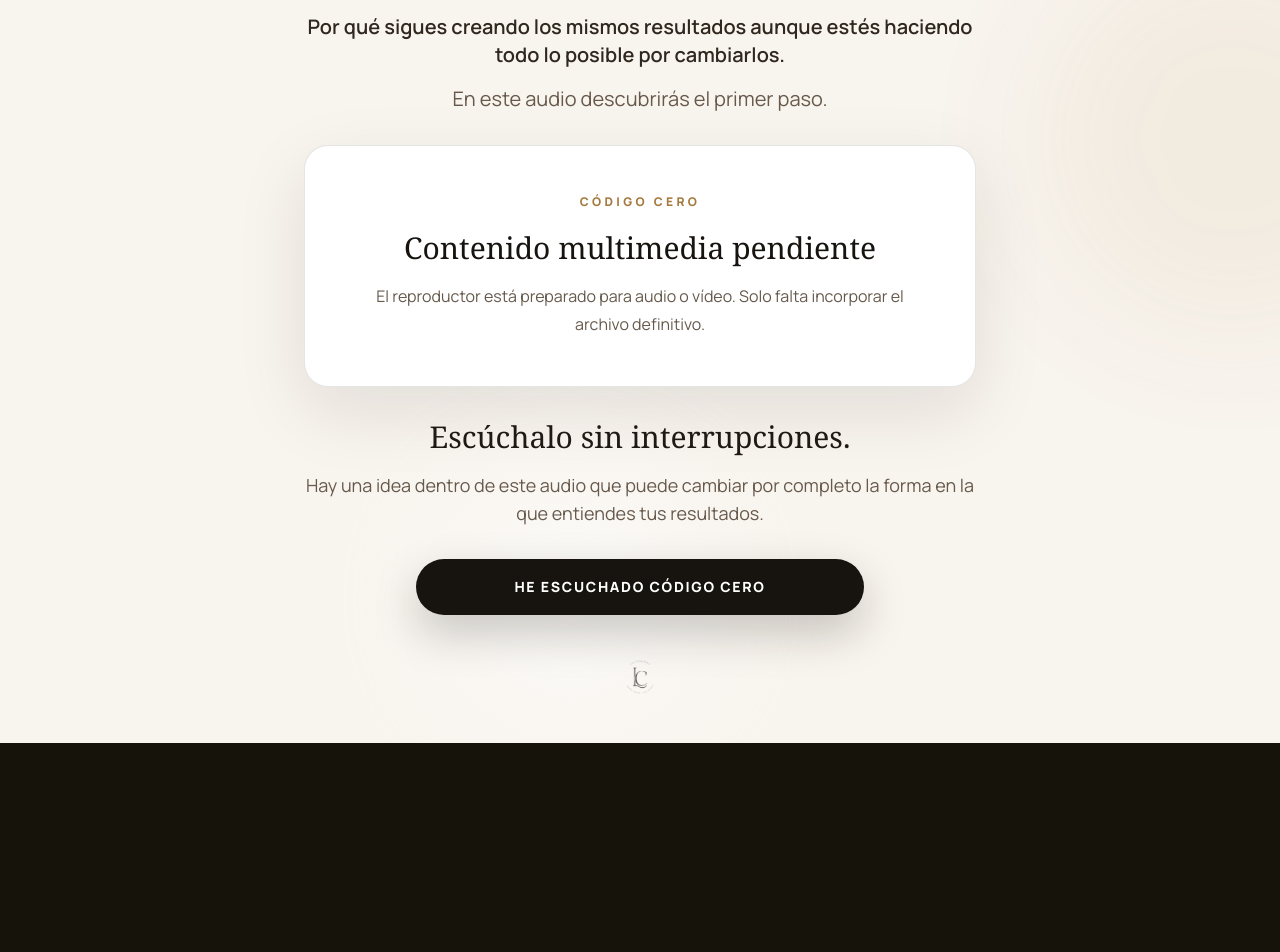
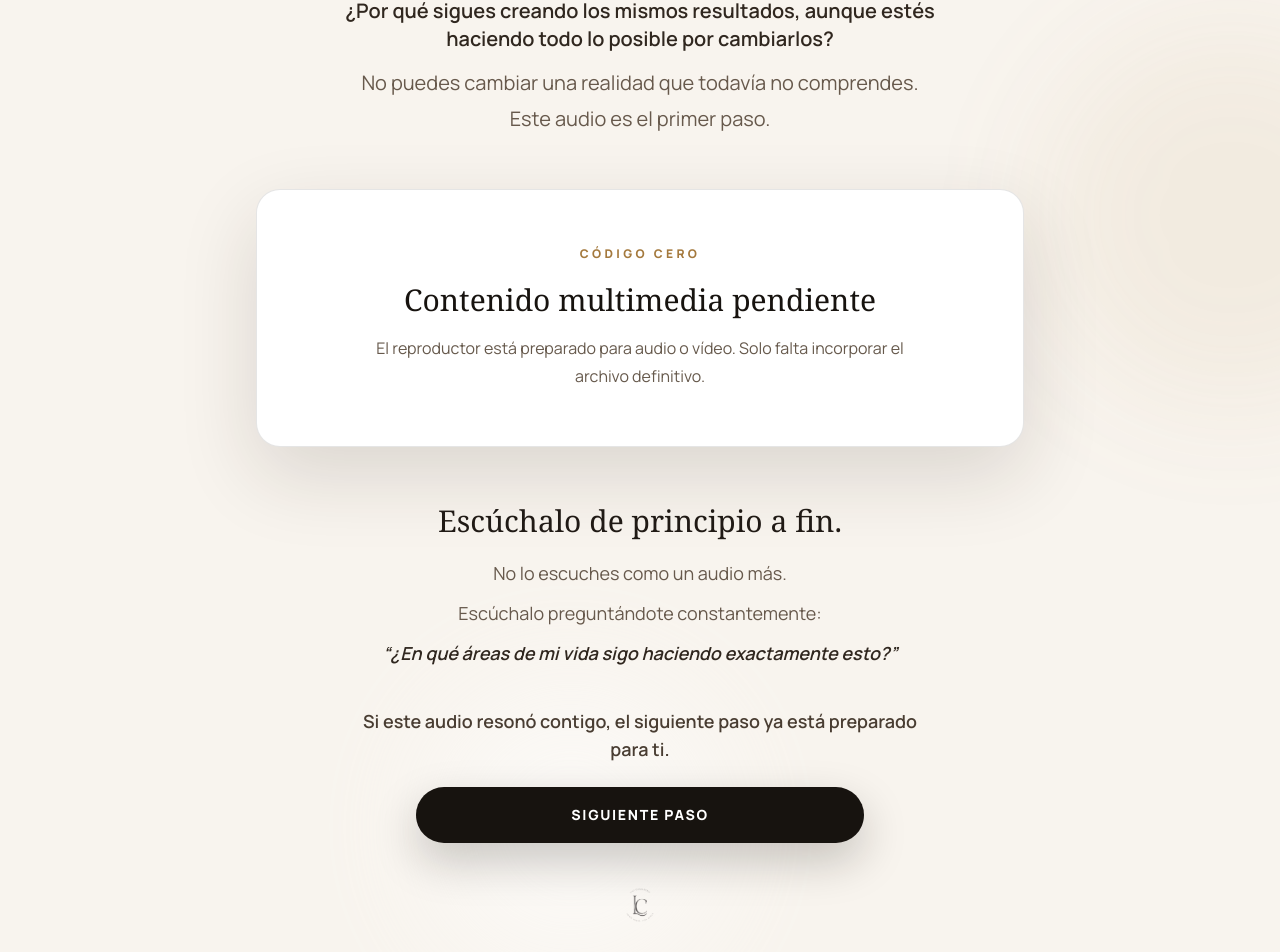
Before and after one commit to albypersonaltrainer-arch/reto-lily-premium, a Next.js app: page /codigo-cero in a window 1280 px wide. Shown: the part 451-1403 px from the top of the page. Before the commit the page ends 1194 px from the top, so only its background shows below. Built offline with nearby package versions, Linux system fonts and the light colour scheme; no server answers.

Commit message:
Improve Código Cero copy and conversion tracking

```diff
--- a/app/codigo-cero/page.tsx
+++ b/app/codigo-cero/page.tsx
@@ -4,7 +4,7 @@ import { codigoCeroMedia } from "@/config/codigoCero";
 
 const pageTitle = "Código Cero | Lily Camarena";
 const pageDescription =
-  "Descubre el primer paso para entender por qué sigues repitiendo los mismos resultados y qué está frenando tu siguiente nivel.";
+  "Descubre el primer paso para entender por qué sigues creando los mismos resultados y qué necesitas comprender para comenzar a cambiarlos.";
 const canonicalUrl = "https://www.lilycamarena.com/codigo-cero";
 
 export const metadata: Metadata = {
@@ -35,6 +35,7 @@ export default function CodigoCeroPage() {
       mediaPoster={codigoCeroMedia.poster}
       mediaTitle={codigoCeroMedia.title}
       completionThreshold={codigoCeroMedia.completionThreshold}
+      nextStepUrl={codigoCeroMedia.nextStepUrl}
     />
   );
 }
--- a/components/codigo-cero/CodigoCeroLanding.tsx
+++ b/components/codigo-cero/CodigoCeroLanding.tsx
@@ -1,7 +1,11 @@
 "use client";
 
 import Image from "next/image";
-import { useEffect, useRef } from "react";
+import {
+  useEffect,
+  useRef,
+  type MouseEvent,
+} from "react";
 import { TrackedMediaPlayer } from "@/components/media/TrackedMediaPlayer";
 import type { CodigoCeroMediaType } from "@/config/codigoCero";
 import {
@@ -16,6 +20,7 @@ type CodigoCeroLandingProps = {
   mediaPoster?: string;
   mediaTitle: string;
   completionThreshold: number;
+  nextStepUrl: string;
 };
 
 export default function CodigoCeroLanding({
@@ -24,17 +29,28 @@ export default function CodigoCeroLanding({
   mediaPoster,
   mediaTitle,
   completionThreshold,
+  nextStepUrl,
 }: CodigoCeroLandingProps) {
   const viewContentTrackedRef = useRef(false);
 
   const isVideo = mediaType === "video";
-  const mediaNoun = isVideo ? "vídeo" : "audio";
-  const consumptionInstruction = isVideo
-    ? "Míralo sin interrupciones."
-    : "Escúchalo sin interrupciones.";
-  const contentIntroduction = isVideo
-    ? "En este vídeo descubrirás el primer paso."
-    : "En este audio descubrirás el primer paso.";
+  const contentNoun = isVideo ? "vídeo" : "audio";
+
+  const completionInstruction = isVideo
+    ? "Míralo de principio a fin."
+    : "Escúchalo de principio a fin.";
+
+  const reflectionIntroduction = isVideo
+    ? "No lo veas como un vídeo más."
+    : "No lo escuches como un audio más.";
+
+  const reflectionInstruction = isVideo
+    ? "Míralo preguntándote constantemente:"
+    : "Escúchalo preguntándote constantemente:";
+
+  const transitionText = isVideo
+    ? "Si este vídeo resonó contigo, el siguiente paso ya está preparado para ti."
+    : "Si este audio resonó contigo, el siguiente paso ya está preparado para ti.";
 
   useEffect(() => {
     if (viewContentTrackedRef.current) {
@@ -47,18 +63,43 @@ export default function CodigoCeroLanding({
       content_name: mediaTitle,
       content_category: "Código Cero",
       content_type: mediaType,
+      page_path: "/codigo-cero",
     };
 
     trackMetaStandardEvent("ViewContent", parameters);
     trackGoogleAnalyticsEvent("view_content", parameters);
   }, [mediaTitle, mediaType]);
 
-  function handleCompletedClick() {
-    trackUnifiedCustomEvent("codigo_cero_completed", {
+  function handleNextStepClick(
+    event: MouseEvent<HTMLAnchorElement>
+  ) {
+    event.preventDefault();
+
+    if (!nextStepUrl) {
+      return;
+    }
+
+    const parameters = {
       media_type: mediaType,
       media_title: mediaTitle,
-      button_text: "He escuchado Código Cero",
-    });
+      button_text: "SIGUIENTE PASO",
+      destination_url: nextStepUrl,
+      page_path: "/codigo-cero",
+    };
+
+    trackUnifiedCustomEvent(
+      "codigo_cero_siguiente_paso_click",
+      parameters
+    );
+
+    trackUnifiedCustomEvent(
+      "codigo_cero_completed",
+      parameters
+    );
+
+    window.setTimeout(() => {
+      window.location.assign(nextStepUrl);
+    }, 180);
   }
 
   return (
@@ -90,16 +131,13 @@ export default function CodigoCeroLanding({
         </header>
 
         <section className="mx-auto flex w-full max-w-3xl flex-1 flex-col justify-center py-8 text-center md:py-10">
-          <p className="text-xs font-black uppercase tracking-[0.34em] text-[#966d3c]">
-            Una experiencia de Lily Camarena
-          </p>
 
           <h1 className="mt-4 font-serif text-5xl leading-none tracking-[-0.04em] text-[#17130f] sm:text-6xl md:text-7xl">
             Código Cero
           </h1>
 
           <p className="mx-auto mt-5 max-w-2xl text-xl font-semibold leading-8 text-[#493d32] sm:text-2xl">
-            El primer paso para descubrir qué está frenando tu siguiente nivel.
+            El primer paso para entender por qué sigues creando los mismos resultados.
           </p>
 
           <div className="mx-auto mt-6 max-w-2xl space-y-4 text-[1.0625rem] leading-8 text-[#67594c] sm:text-xl">
@@ -109,14 +147,19 @@ export default function CodigoCeroLanding({
             </p>
 
             <p className="font-semibold text-[#30271f]">
-              Por qué sigues creando los mismos resultados aunque estés haciendo
-              todo lo posible por cambiarlos.
+              ¿Por qué sigues creando los mismos resultados, aunque estés haciendo
+              todo lo posible por cambiarlos?
             </p>
 
-            <p>{contentIntroduction}</p>
+            <div className="space-y-2">
+              <p>No puedes cambiar una realidad que todavía no comprendes.</p>
+              <p>
+                Este {contentNoun} es el primer paso.
+              </p>
+            </div>
           </div>
 
-          <div className="mx-auto mt-8 w-full max-w-2xl">
+          <div className="mx-auto my-12 w-full max-w-3xl sm:my-14">
             <TrackedMediaPlayer
               mediaType={mediaType}
               src={mediaSrc}
@@ -126,24 +169,36 @@ export default function CodigoCeroLanding({
             />
           </div>
 
-          <div className="mx-auto mt-8 max-w-2xl">
+          <div className="mx-auto max-w-2xl">
             <p className="font-serif text-2xl text-[#201a15] sm:text-3xl">
-              {consumptionInstruction}
+              {completionInstruction}
             </p>
 
-            <p className="mt-4 text-[1.0625rem] leading-7 text-[#67594c] sm:text-lg">
-              Hay una idea dentro de este {mediaNoun} que puede cambiar por
-              completo la forma en la que entiendes tus resultados.
-            </p>
+            <div className="mt-5 space-y-3 text-[1.0625rem] leading-7 text-[#67594c] sm:text-lg">
+              <p>{reflectionIntroduction}</p>
+              <p>{reflectionInstruction}</p>
+              <p className="font-semibold italic text-[#30271f]">
+                “¿En qué áreas de mi vida sigo haciendo exactamente esto?”
+              </p>
+            </div>
           </div>
 
-          <button
-            type="button"
-            onClick={handleCompletedClick}
-            className="mx-auto mt-8 inline-flex min-h-14 w-full max-w-md items-center justify-center rounded-full bg-[#17130f] px-7 py-4 text-center text-sm font-black uppercase tracking-[0.12em] text-white shadow-[0_18px_45px_rgba(23,19,15,0.22)] transition duration-200 hover:-translate-y-0.5 hover:bg-[#2b241d] focus:outline-none focus-visible:ring-4 focus-visible:ring-[#b68a55]/35"
+          <p className="mx-auto mt-10 max-w-xl text-base font-semibold leading-7 text-[#493d32] sm:text-lg">
+            {transitionText}
+          </p>
+
+          <a
+            href={nextStepUrl || "#"}
+            onClick={handleNextStepClick}
+            aria-disabled={!nextStepUrl}
+            className={`mx-auto mt-6 inline-flex min-h-14 w-full max-w-md items-center justify-center rounded-full px-7 py-4 text-center text-sm font-black uppercase tracking-[0.12em] text-white shadow-[0_18px_45px_rgba(23,19,15,0.22)] transition duration-200 focus:outline-none focus-visible:ring-4 focus-visible:ring-[#b68a55]/35 ${
+              nextStepUrl
+                ? "bg-[#17130f] hover:-translate-y-0.5 hover:bg-[#2b241d]"
+                : "cursor-not-allowed bg-[#17130f]/60"
+            }`}
           >
-            He escuchado Código Cero
-          </button>
+            Siguiente paso
+          </a>
         </section>
 
         <footer className="flex justify-center pb-1">
--- a/components/media/TrackedMediaPlayer.tsx
+++ b/components/media/TrackedMediaPlayer.tsx
@@ -20,10 +20,12 @@ type TrackedMediaPlayerProps = {
   poster?: string;
   title: string;
   completionThreshold?: number;
+  onProgress?: (percentage: number) => void;
   onCompleted?: () => void;
 };
 
 const MAX_NATURAL_TIME_JUMP_SECONDS = 3;
+const MEDIA_MILESTONES = [25, 50, 75, 90] as const;
 
 export function TrackedMediaPlayer({
   mediaType,
@@ -31,61 +33,124 @@ export function TrackedMediaPlayer({
   poster,
   title,
   completionThreshold = 0.9,
+  onProgress,
   onCompleted,
 }: TrackedMediaPlayerProps) {
-  const mediaRef = useRef<HTMLMediaElement | null>(null);
   const consumedSecondsRef = useRef<Set<number>>(new Set());
+  const trackedMilestonesRef = useRef<Set<number>>(new Set());
   const lastPlaybackTimeRef = useRef<number | null>(null);
   const isSeekingRef = useRef(false);
+  const hasStartedRef = useRef(false);
   const hasCompletedRef = useRef(false);
+  const hasTrackedErrorRef = useRef(false);
 
   const [consumedPercentage, setConsumedPercentage] = useState(0);
   const [hasPlaybackError, setHasPlaybackError] = useState(false);
 
-  const assignMediaRef = useCallback(
-    (node: HTMLAudioElement | HTMLVideoElement | null) => {
-      mediaRef.current = node;
-    },
-    []
-  );
-
   useEffect(() => {
     consumedSecondsRef.current = new Set();
+    trackedMilestonesRef.current = new Set();
     lastPlaybackTimeRef.current = null;
     isSeekingRef.current = false;
+    hasStartedRef.current = false;
     hasCompletedRef.current = false;
+    hasTrackedErrorRef.current = false;
 
     setConsumedPercentage(0);
     setHasPlaybackError(false);
   }, [mediaType, src]);
 
-  const registerCompletion = useCallback(() => {
+  const buildAnalyticsParameters = useCallback(
+    (
+      media: HTMLMediaElement,
+      percentage: number
+    ): AnalyticsParameters => ({
+      media_type: mediaType,
+      media_title: title,
+      completion_percentage: percentage,
+      media_duration_seconds: Number.isFinite(media.duration)
+        ? Math.round(media.duration)
+        : 0,
+      media_consumed_seconds: consumedSecondsRef.current.size,
+      media_current_time_seconds: Math.round(media.currentTime),
+    }),
+    [mediaType, title]
+  );
+
+  const registerCompletion = useCallback(
+    (media: HTMLMediaElement, percentage: number) => {
       if (hasCompletedRef.current) {
         return;
       }
 
       hasCompletedRef.current = true;
 
-    const parameters: AnalyticsParameters = {
-      media_type: mediaType,
-      media_title: title,
-      completion_percentage: Math.round(completionThreshold * 100),
-    };
+      const parameters = buildAnalyticsParameters(media, percentage);
 
       trackUnifiedCustomEvent(
         "codigo_cero_media_consumida",
         parameters
       );
 
-    if (mediaType === "audio") {
       trackUnifiedCustomEvent(
-        "codigo_cero_escuchado",
+        mediaType === "video"
+          ? "codigo_cero_visto"
+          : "codigo_cero_escuchado",
         parameters
       );
+
+      trackUnifiedCustomEvent(
+        "codigo_cero_media_completed",
+        parameters
+      );
+
+      onCompleted?.();
+    },
+    [buildAnalyticsParameters, mediaType, onCompleted]
+  );
+
+  function registerMilestones(
+    media: HTMLMediaElement,
+    percentage: number
+  ) {
+    for (const milestone of MEDIA_MILESTONES) {
+      if (
+        percentage < milestone ||
+        trackedMilestonesRef.current.has(milestone)
+      ) {
+        continue;
       }
 
-    onCompleted?.();
-  }, [completionThreshold, mediaType, onCompleted, title]);
+      trackedMilestonesRef.current.add(milestone);
+
+      trackUnifiedCustomEvent(
+        `codigo_cero_media_${milestone}`,
+        buildAnalyticsParameters(media, milestone)
+      );
+    }
+  }
+
+  function updateProgress(
+    media: HTMLMediaElement,
+    percentage: number
+  ) {
+    const boundedPercentage = Math.min(
+      100,
+      Math.max(0, Math.round(percentage))
+    );
+
+    setConsumedPercentage(boundedPercentage);
+    onProgress?.(boundedPercentage);
+
+    registerMilestones(media, boundedPercentage);
+
+    if (
+      boundedPercentage >=
+      Math.round(completionThreshold * 100)
+    ) {
+      registerCompletion(media, boundedPercentage);
+    }
+  }
 
   function handleLoadedMetadata(
     event: SyntheticEvent<HTMLMediaElement>
@@ -100,11 +165,25 @@ export function TrackedMediaPlayer({
   }
 
   function handlePlay(event: SyntheticEvent<HTMLMediaElement>) {
-    lastPlaybackTimeRef.current = event.currentTarget.currentTime;
+    const media = event.currentTarget;
+
+    lastPlaybackTimeRef.current = media.currentTime;
+
+    if (hasStartedRef.current) {
+      return;
+    }
+
+    hasStartedRef.current = true;
+
+    trackUnifiedCustomEvent(
+      "codigo_cero_media_start",
+      buildAnalyticsParameters(media, 0)
+    );
   }
 
   function handlePause(event: SyntheticEvent<HTMLMediaElement>) {
-    lastPlaybackTimeRef.current = event.currentTarget.currentTime;
+    lastPlaybackTimeRef.current =
+      event.currentTarget.currentTime;
   }
 
   function handleSeeking() {
@@ -113,7 +192,8 @@ export function TrackedMediaPlayer({
 
   function handleSeeked(event: SyntheticEvent<HTMLMediaElement>) {
     isSeekingRef.current = false;
-    lastPlaybackTimeRef.current = event.currentTarget.currentTime;
+    lastPlaybackTimeRef.current =
+      event.currentTarget.currentTime;
   }
 
   function handleTimeUpdate(
@@ -164,20 +244,42 @@ export function TrackedMediaPlayer({
     }
 
     const percentage =
-      consumedSecondsRef.current.size / totalSeconds;
+      (consumedSecondsRef.current.size / totalSeconds) * 100;
 
-    setConsumedPercentage(
-      Math.min(100, Math.round(percentage * 100))
+    updateProgress(media, percentage);
+  }
+
+  function handleEnded(
+    event: SyntheticEvent<HTMLMediaElement>
+  ) {
+    const media = event.currentTarget;
+    const totalSeconds = Math.max(1, Math.ceil(media.duration));
+    const percentage =
+      (consumedSecondsRef.current.size / totalSeconds) * 100;
+
+    updateProgress(media, percentage);
+  }
+
+  function handleError(
+    event: SyntheticEvent<HTMLMediaElement>
+  ) {
+    setHasPlaybackError(true);
+
+    if (hasTrackedErrorRef.current) {
+      return;
+    }
+
+    hasTrackedErrorRef.current = true;
+
+    trackUnifiedCustomEvent(
+      "codigo_cero_media_error",
+      buildAnalyticsParameters(event.currentTarget, consumedPercentage)
     );
-
-    if (percentage >= completionThreshold) {
-      registerCompletion();
-    }
   }
 
   if (!src) {
     return (
-      <div className="rounded-3xl border border-black/10 bg-white px-6 py-12 text-center shadow-[0_24px_70px_rgba(39,31,23,0.10)]">
+      <div className="rounded-3xl border border-black/10 bg-white px-6 py-14 text-center shadow-[0_28px_80px_rgba(39,31,23,0.14)]">
         <p className="text-xs font-black uppercase tracking-[0.28em] text-[#a4793d]">
           Código Cero
         </p>
@@ -196,14 +298,14 @@ export function TrackedMediaPlayer({
 
   return (
     <div className="w-full">
-      <div className="overflow-hidden rounded-3xl border border-black/10 bg-white p-3 shadow-[0_24px_70px_rgba(39,31,23,0.12)]">
+      <div className="overflow-hidden rounded-3xl border border-black/10 bg-white p-3 shadow-[0_28px_80px_rgba(39,31,23,0.15)] sm:p-4">
         {mediaType === "video" ? (
           <div className="aspect-video overflow-hidden rounded-2xl bg-black">
             <video
-              ref={assignMediaRef}
               src={src}
               poster={poster}
               controls
+              controlsList="nodownload"
               playsInline
               preload="metadata"
               className="h-full w-full object-contain"
@@ -213,21 +315,22 @@ export function TrackedMediaPlayer({
               onSeeking={handleSeeking}
               onSeeked={handleSeeked}
               onTimeUpdate={handleTimeUpdate}
-              onError={() => setHasPlaybackError(true)}
+              onEnded={handleEnded}
+              onError={handleError}
             >
               Tu navegador no puede reproducir este vídeo.
             </video>
           </div>
         ) : (
-          <div className="rounded-2xl bg-[#f4ede4] px-5 py-7 md:px-8">
-            <p className="mb-5 text-center font-serif text-2xl text-[#17130f]">
+          <div className="rounded-2xl bg-[#f4ede4] px-5 py-8 md:px-8 md:py-10">
+            <p className="mb-6 text-center font-serif text-2xl text-[#17130f]">
               {title}
             </p>
 
             <audio
-              ref={assignMediaRef}
               src={src}
               controls
+              controlsList="nodownload"
               preload="metadata"
               className="w-full"
               onLoadedMetadata={handleLoadedMetadata}
@@ -236,7 +339,8 @@ export function TrackedMediaPlayer({
               onSeeking={handleSeeking}
               onSeeked={handleSeeked}
               onTimeUpdate={handleTimeUpdate}
-              onError={() => setHasPlaybackError(true)}
+              onEnded={handleEnded}
+              onError={handleError}
             >
               Tu navegador no puede reproducir este audio.
             </audio>
@@ -245,7 +349,11 @@ export function TrackedMediaPlayer({
       </div>
 
       <div className="mt-4 flex items-center justify-between gap-4 px-1 text-xs font-bold uppercase tracking-[0.16em] text-[#756759]">
-        <span>Progreso escuchado</span>
+        <span>
+          {mediaType === "video"
+            ? "Progreso reproducido"
+            : "Progreso escuchado"}
+        </span>
         <span>{consumedPercentage}%</span>
       </div>
 
--- a/config/codigoCero.ts
+++ b/config/codigoCero.ts
@@ -6,6 +6,7 @@ export type CodigoCeroMediaConfig = {
   poster?: string;
   title: string;
   completionThreshold: number;
+  nextStepUrl: string;
 };
 
 function resolveMediaType(value?: string): CodigoCeroMediaType {
@@ -25,4 +26,6 @@ export const codigoCeroMedia: CodigoCeroMediaConfig = {
   poster: mediaType === "video" ? mediaPoster : undefined,
   title: "Código Cero",
   completionThreshold: 0.9,
+  nextStepUrl:
+    process.env.NEXT_PUBLIC_CODIGO_CERO_NEXT_STEP_URL?.trim() || "",
 };
```
Also changed, not shown: 1 other file (tests, documents, lock files or other folders). Lines whose indentation alone changed are shown as unchanged.
